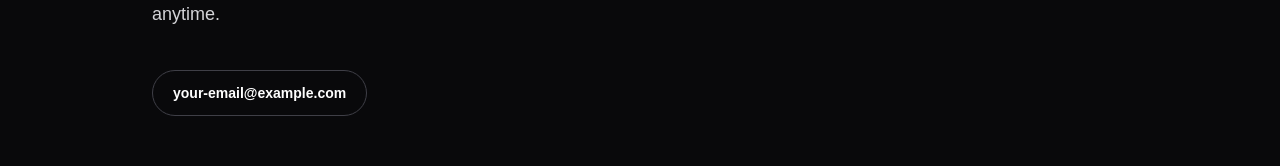
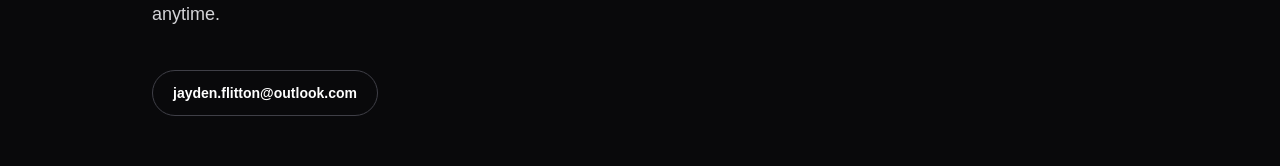
Before and after one commit to Flittsy/jaydenflitton.com, a Next.js app: page / in a window 1280 px wide. Shown: the part 2574-2740 px from the top of the page. Built offline with nearby package versions, Linux system fonts and the light colour scheme.

Commit message:
updated email
example replaced with jayden.flitton@outlook.com

```diff
--- a/src/components/Contact.tsx
+++ b/src/components/Contact.tsx
@@ -13,10 +13,10 @@ export default function Contact() {
       </p>
 
       <a
-        href="mailto:your-email@example.com"
+        href="mailto:jayden.flitton@outlook.com"
         className="mt-10 inline-block rounded-full border border-zinc-700 px-5 py-3 text-sm font-semibold text-white transition-colors hover:border-zinc-500"
       >
-        your-email@example.com
+        jayden.flitton@outlook.com
       </a>
     </section>
   );
--- a/src/components/Footer.tsx
+++ b/src/components/Footer.tsx
@@ -1,7 +1,7 @@
 const footerLinks = [
   { label: "GitHub", href: "#" },
   { label: "LinkedIn", href: "#" },
-  { label: "Email", href: "mailto:your-email@example.com" },
+  { label: "Email", href: "mailto:jayden.flitton@outlook.com" },
 ];
 
 export default function Footer() {
--- a/src/components/Hero.tsx
+++ b/src/components/Hero.tsx
@@ -23,7 +23,7 @@ export default function Hero() {
         </a>
 
         <a
-          href="mailto:your-email@example.com"
+          href="mailto:jayden.flitton@outlook.com"
           className="rounded-full border border-zinc-700 px-5 py-3 text-sm font-semibold text-white"
         >
           Contact Me
```
